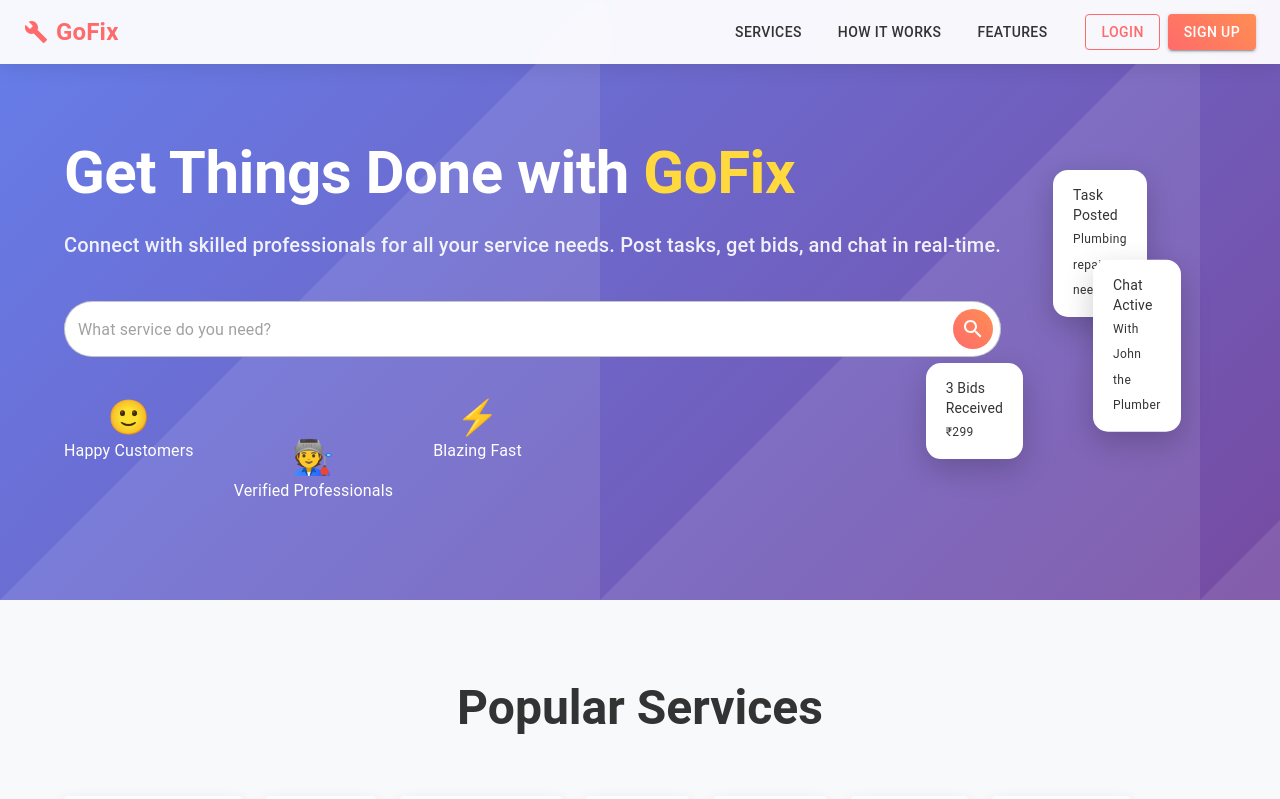
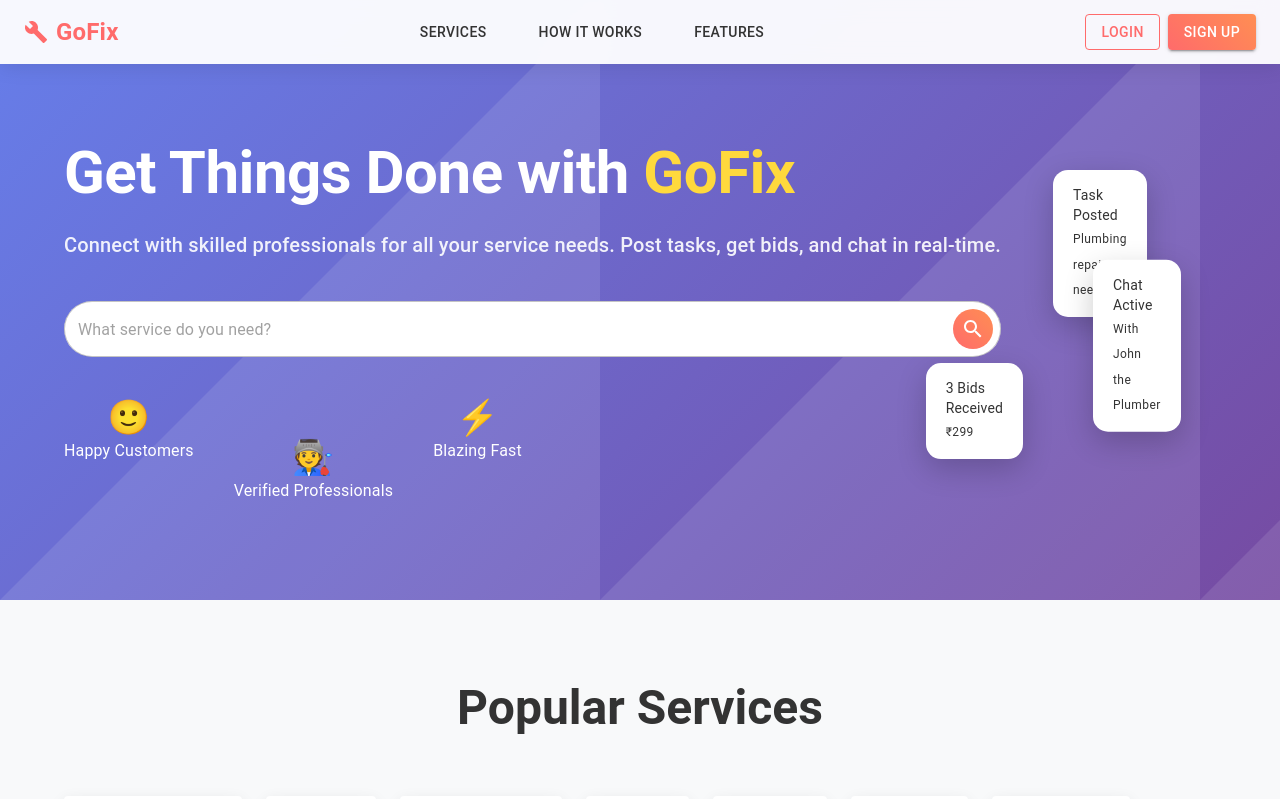
Before and after one commit to sattar-abdul/GoFix, a React (Vite) app in the folder Frontend/: page / in a window 1280 px wide. Shown: the top 799 px of the page. Built offline with nearby package versions, Linux system fonts and the light colour scheme.

Commit message:
Fixed Header's logout button

```diff
--- a/Frontend/src/components/Header.jsx
+++ b/Frontend/src/components/Header.jsx
@@ -1,27 +1,72 @@
+// src/components/Header.jsx
 import { AppBar, Toolbar, Typography, Button, Box } from "@mui/material";
 import { Build } from "@mui/icons-material";
 import "./LandingPage.css";
-
 import { useUserAuth } from "../contexts/UserAuthContext";
 import { useProviderAuth } from "../contexts/ProviderAuthContext";
+import { useNavigate } from "react-router-dom";
 
 const Header = () => {
   const { user, logout: userLogout } = useUserAuth();
   const { provider, logout: providerLogout } = useProviderAuth();
+  const navigate = useNavigate();
+
   const isLoggedIn = !!(user || provider);
 
+  const handleLogout = async () => {
+    try {
+      if (user) await userLogout();
+      if (provider) await providerLogout();
+      localStorage.clear();
+      navigate("/login");
+    } catch (err) {
+      console.error("Logout error:", err);
+    }
+  };
+
   return (
-    <AppBar position="fixed" className="header">
-      <Toolbar>
+    <AppBar
+      position="fixed"
+      className="header"
+      sx={{
+        backgroundColor: "primary.main",
+        boxShadow: "0 2px 6px rgba(0,0,0,0.2)",
+      }}
+    >
+      <Toolbar
+        sx={{
+          display: "flex",
+          justifyContent: "space-between",
+          alignItems: "center",
+        }}
+      >
         {/* Logo */}
-        <a style={{ textDecoration: "none", color: "inherit" }} href="/">
-          <Typography variant="h6" className="logo">
-            <Build className="logo-icon" />
-            GoFix
-          </Typography>
-        </a>
+        <Box sx={{ display: "flex", alignItems: "center" }}>
+          <a
+            style={{ textDecoration: "none", color: "inherit" }}
+            href={isLoggedIn ? "/" : "/"}
+          >
+            <Typography
+              variant="h6"
+              className="logo"
+              sx={{ display: "flex", alignItems: "center", gap: 1 }}
+            >
+              <Build className="logo-icon" />
+              GoFix
+            </Typography>
+          </a>
+        </Box>
 
-        <div className="nav-links">
+        {/* Navigation Links */}
+        <Box
+          className="nav-links"
+          sx={{
+            display: { xs: "none", sm: "flex" },
+            gap: 2,
+            flexGrow: 1,
+            justifyContent: "center",
+          }}
+        >
           <Button color="inherit" href="#services">
             Services
           </Button>
@@ -31,33 +76,40 @@ const Header = () => {
           <Button color="inherit" href="#features">
             Features
           </Button>
-        </div>
+        </Box>
 
         {/* Auth Buttons */}
-        <div className="auth-buttons">
+        <Box className="auth-buttons" sx={{ display: "flex", gap: 1 }}>
           {!isLoggedIn ? (
-            <Box sx={{ display: "flex", gap: 1 }}>
-              <Button variant="outlined" className="login-btn" href="/login">
+            <>
+              <Button
+                variant="outlined"
+                color="inherit"
+                className="login-btn"
+                href="/login"
+              >
                 Login
               </Button>
               <Button
                 variant="contained"
+                color="secondary"
                 className="signup-btn"
                 href="/register"
               >
                 Sign Up
               </Button>
-            </Box>
+            </>
           ) : (
             <Button
               variant="outlined"
+              color="inherit"
               className="login-btn"
-              // onClick={handleLogout} ⌛todo
+              onClick={handleLogout}
             >
               Logout
             </Button>
           )}
-        </div>
+        </Box>
       </Toolbar>
     </AppBar>
   );
```
